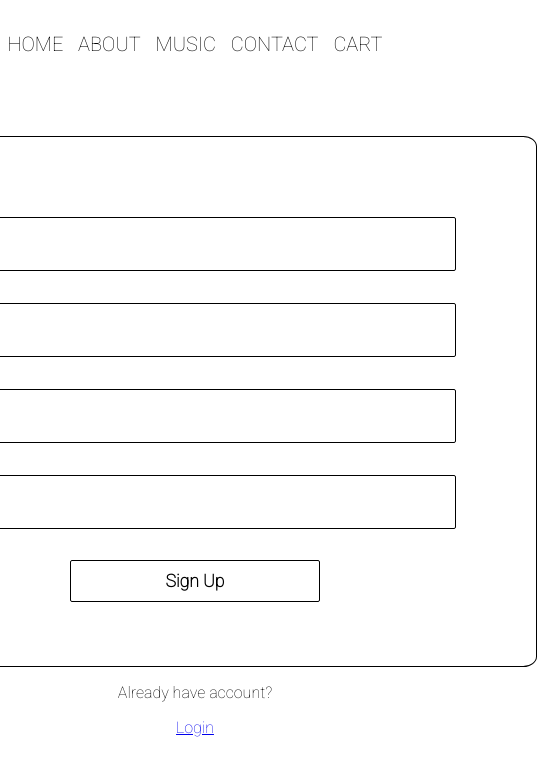
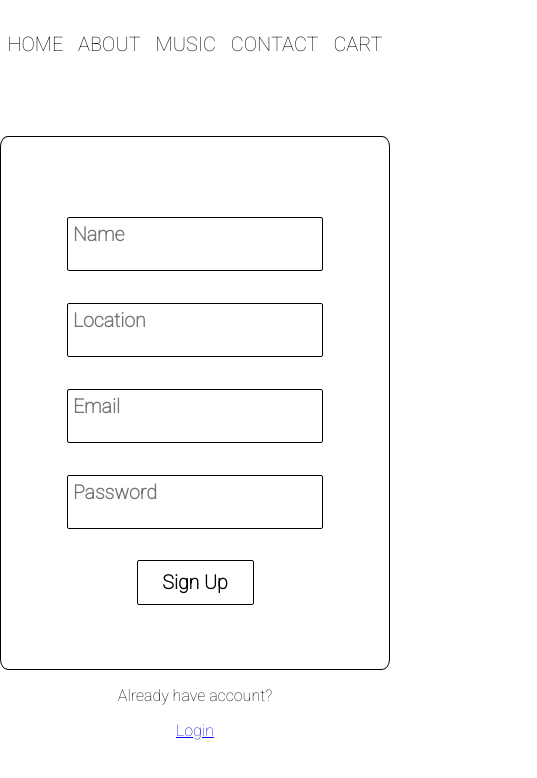
Before and after one commit to zacjjohnson/producerfrontend, a React (Create React App) app: page /signup in a window 390 px wide. Shown: the top 778 px of the page, 537 px wide, since content can reach past the window. Built offline with nearby package versions, Linux system fonts and the light colour scheme; no server answers.

Commit message:
working on responsive design for contact page

```diff
--- a/src/components/contact/contact.styles.css
+++ b/src/components/contact/contact.styles.css
@@ -72,3 +72,26 @@
     font-family: 'Roboto', sans-serif;
     font-weight: bold;
 }
+
+
+
+@media (max-width: 500px) {
+    .sign-up-container input,
+    .input-form-message {
+      width: 90%;
+    }
+
+    .sign-up-container button {
+      width: 45%;
+    }
+
+    .contact-page {
+        flex-direction: column;
+      }
+
+      .sign-up-container input,
+      .sign-up-container button,
+      .input-form-message {
+        font-size: 5vw;
+      }
+  }
--- a/src/components/homePage/homePage.styles.css
+++ b/src/components/homePage/homePage.styles.css
@@ -53,7 +53,7 @@
 
 
 
-  @media only screen and (max-width: 600px) {
+@media only screen and (max-width: 600px) {
     .home-page img {
       display: block;
     }
@@ -69,4 +69,4 @@
     .home-page .name {
         font-size: 30px;
       }
-  }
+}
```
